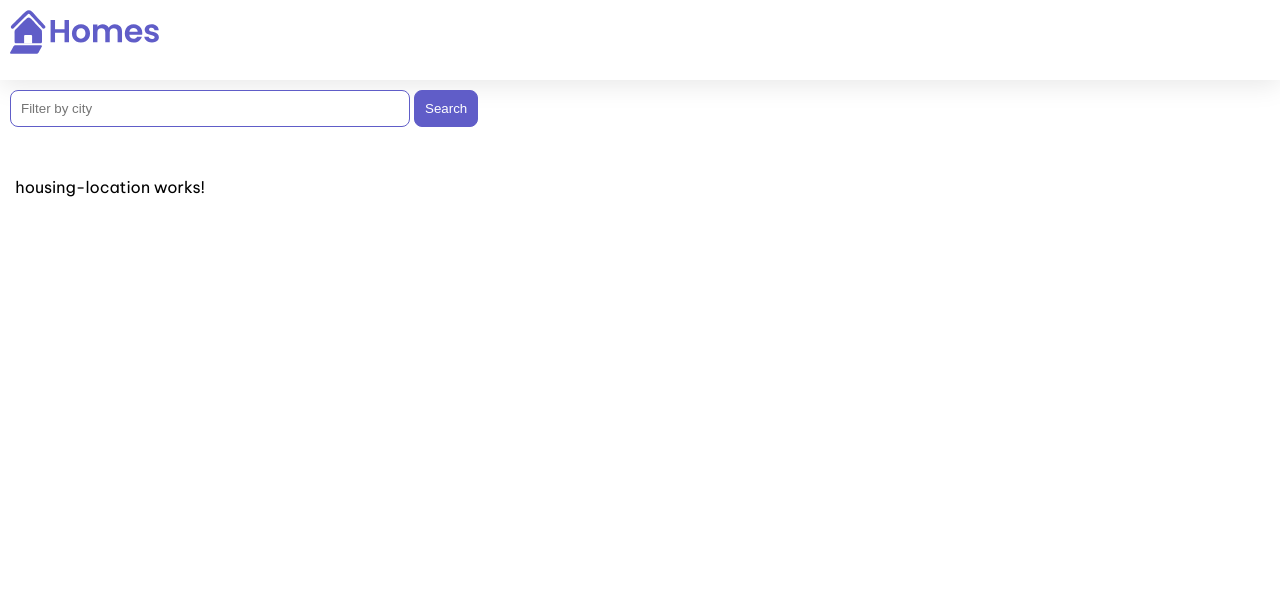
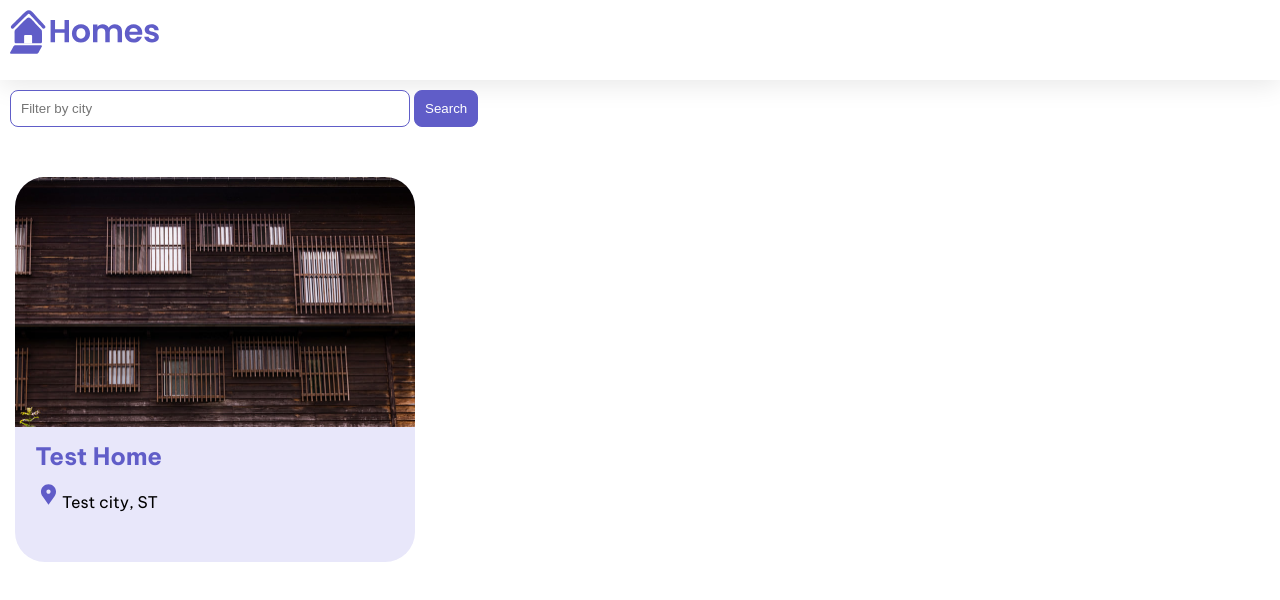
Before and after one commit to Akibayashi23/first-app, an Angular app: page / in a window 1280 px wide. Shown: the top 600 px of the page. Built offline with nearby package versions, Linux system fonts and the light colour scheme.

Commit message:
lesson5 ~ lesson7 完了

```diff
--- a/src/app/home/home.component.ts
+++ b/src/app/home/home.component.ts
@@ -18,7 +18,7 @@
       </form>
     </section>
     <section class="results">
-      <app-housing-location></app-housing-location>
+      <app-housing-location [housingLocation]="housingLocation"></app-housing-location>
     </section>
     `,
   styleUrls: ['./home.component.css']
--- a/src/app/housing-location/housing-location.component.ts
+++ b/src/app/housing-location/housing-location.component.ts
@@ -1,17 +1,20 @@
-import { Component } from '@angular/core';
+import { Component, Input } from '@angular/core';
 import { CommonModule } from '@angular/common';
+import { HousingLocation } from '../housinglocation';
 
 @Component({
   selector: 'app-housing-location',
   standalone: true,
   imports: [CommonModule],
   template: `
-    <p>
-      housing-location works!
-    </p>
+  <section class="listing">
+    <img class="listing-photo" [src]="housingLocation.photo" alt="Exterior photo of {{housingLocation.name}}">
+    <h2 class="listing-heading">{{ housingLocation.name }}</h2>
+    <p class="listing-location">{{ housingLocation.city}}, {{housingLocation.state }}</p>
+  </section>
   `,
   styleUrls: ['./housing-location.component.css']
 })
 export class HousingLocationComponent {
-
+  @Input() housingLocation!: HousingLocation;
 }
```
Also changed, not shown: src/assets/example-house.jpg (added).
